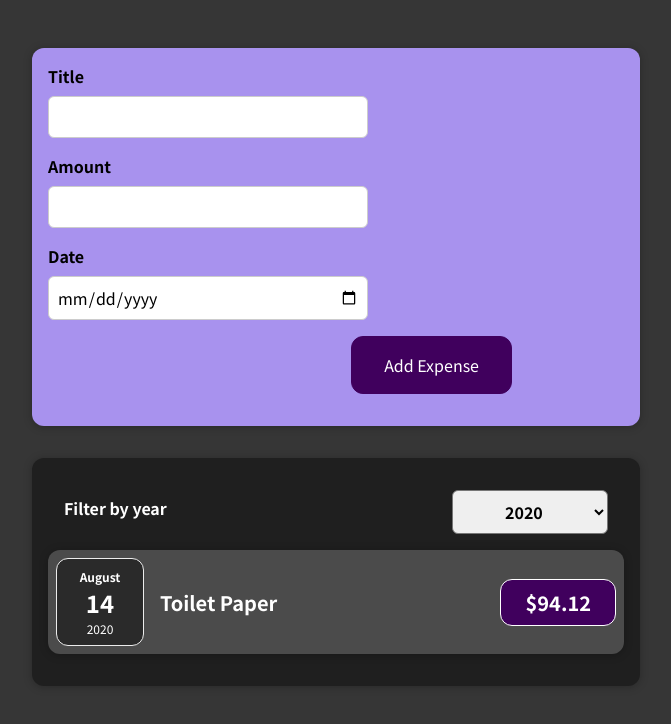
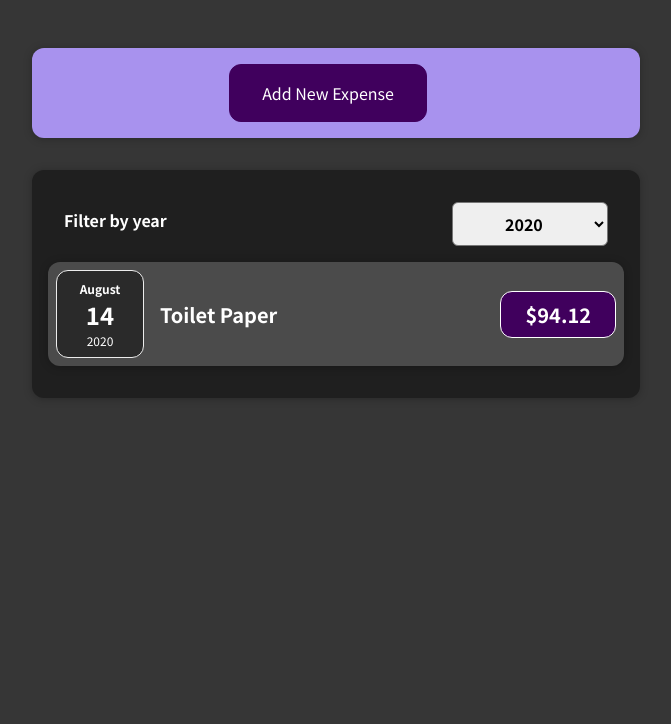
Before and after one commit to Aishanipach/Data-Visualiser, a React (Create React App) app: page / in a window 1280 px wide. Shown: the top 724 px of the page, without its empty margins (304-975 px from the left). Built offline with nearby package versions, Linux system fonts and the light colour scheme.

Commit message:
Update NewExpense.js

```diff
--- a/src/components/NewExpense/NewExpense.js
+++ b/src/components/NewExpense/NewExpense.js
@@ -1,21 +1,39 @@
-import React from "react";
-import "./NewExpense.css";
-import ExpenseForm from "./ExpenseForm";
+import React, { useState } from 'react';
+
+import ExpenseForm from './ExpenseForm';
+import './NewExpense.css';
 
 const NewExpense = (props) => {
-const SaveExpenseDataHandler=(enteredExpenseData)=>
-{
-    const expenseData={
-        ...enteredExpenseData,
-        id: Math.random().toString()
+  const [isEditing, setIsEditing] = useState(false);
+
+  const saveExpenseDataHandler = (enteredExpenseData) => {
+    const expenseData = {
+      ...enteredExpenseData,
+      id: Math.random().toString(),
     };
-props.onAddExpense(expenseData);
+    props.onAddExpense(expenseData);
+    setIsEditing(false);
+  };
 
-};
+  const startEditingHandler = () => {
+    setIsEditing(true);
+  };
+
+  const stopEditingHandler = () => {
+    setIsEditing(false);
+  };
 
   return (
-    <div className="new-expense">
-      <ExpenseForm onSaveExpenseData={SaveExpenseDataHandler} />
+    <div className='new-expense'>
+      {!isEditing && (
+        <button onClick={startEditingHandler}>Add New Expense</button>
+      )}
+      {isEditing && (
+        <ExpenseForm
+          onSaveExpenseData={saveExpenseDataHandler}
+          onCancel={stopEditingHandler}
+        />
+      )}
     </div>
   );
 };
```
